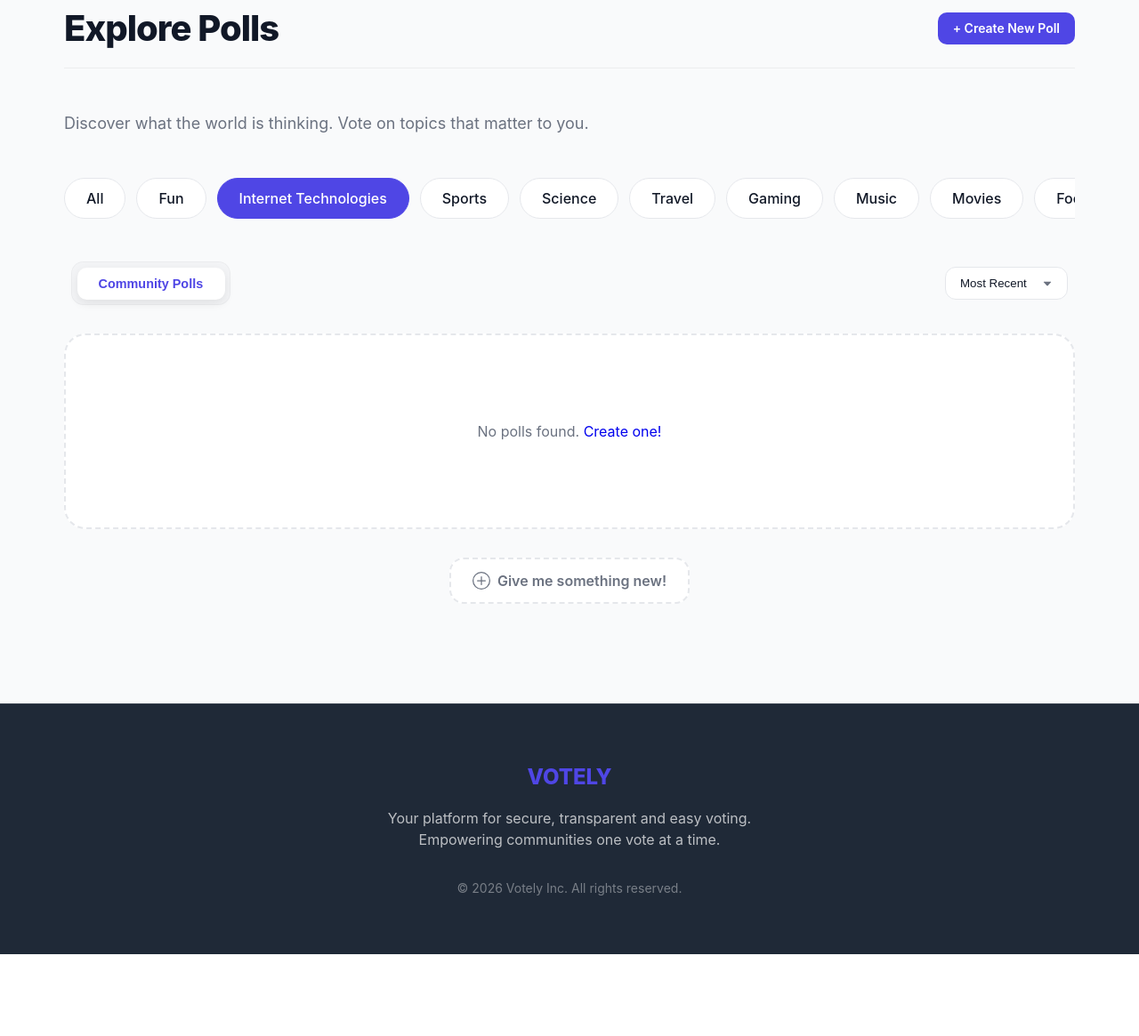
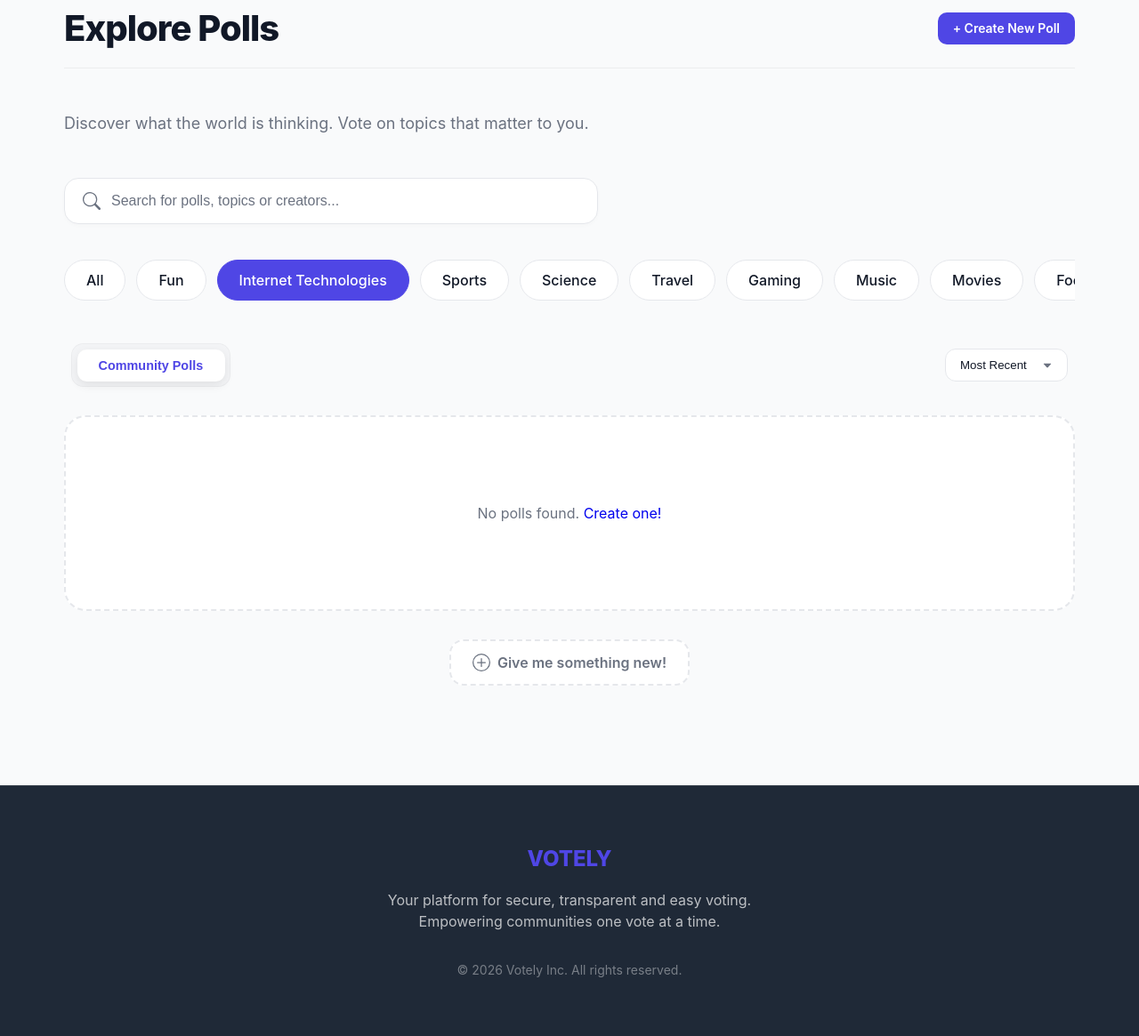
Before and after one commit to kapusta123b/VotingSite, a Django app: page /polls/it/ in a window 1280 px wide. Shown: the part 137-1302 px from the top of the page at 89% size. Before the commit the page ends 1210 px from the top, so only its background shows below. Run offline with Django 5.2, Linux system fonts and the light colour scheme; data comes from the database, SQL or seed files in the repository; data that the repository does not hold is empty; style sheets or scripts are compiled from the project's sources; parts of the project's set-up code (start-up, migrations or seed data) failed here and were passed over; some libraries are stand-ins or nearby versions.

Commit message:
transitioning the project to postgresql, implementing full-text search and updating the ui

```diff
--- a/polls/templates/polls/index.html
+++ b/polls/templates/polls/index.html
@@ -20,6 +20,33 @@
 
             <p class="page-subtitle">Discover what the world is thinking. Vote on topics that matter to you.</p>
 
+            <div class="search-wrapper mb-4">
+                <form action="{% url "polls:index" category_slug %}" method="get" class="search-form-hero">
+                    {% if request.GET.filter %}
+                        <input type="hidden" name="filter" value="{{ request.GET.filter }}">
+                    {% endif %}
+                    {% if request.GET.sort %}
+                        <input type="hidden" name="sort" value="{{ request.GET.sort }}">
+                    {% endif %}
+
+                    <div class="search-input-container">
+                        <span class="search-icon">
+                            <svg xmlns="http://www.w3.org/2000/svg" width="20" height="20" fill="currentColor" viewBox="0 0 16 16">
+                                <path d="M11.742 10.344a6.5 6.5 0 1 0-1.397 1.398h-.001c.03.04.062.078.098.115l3.85 3.85a1 1 0 0 0 1.415-1.414l-3.85-3.85a1.007 1.007 0 0 0-.115-.1zM12 6.5a5.5 5.5 0 1 1-11 0 5.5 5.5 0 0 1 11 0z"/>
+                            </svg>
+                        </span>
+                        <input type="text" name="search" class="search-input" placeholder="Search for polls, topics or creators..." value="{{ request.GET.search|default:'' }}">
+                        {% if request.GET.search %}
+                            <a href="?{% url_replace search='' %}" class="search-clear" title="Clear search">
+                                <svg xmlns="http://www.w3.org/2000/svg" width="18" height="18" fill="currentColor" viewBox="0 0 16 16">
+                                    <path d="M4.646 4.646a.5.5 0 0 1 .708 0L8 7.293l2.646-2.647a.5.5 0 0 1 .708.708L8.707 8l2.647 2.646a.5.5 0 0 1-.708.708L8 8.707l-2.646 2.647a.5.5 0 0 1-.708-.708L7.293 8 4.646 5.354a.5.5 0 0 1 0-.708z"/>
+                                </svg>
+                            </a>
+                        {% endif %}
+                    </div>
+                </form>
+            </div>
+
             <div class="categories-filter">
 
                 {% tag_categories as categories %}
@@ -38,9 +65,10 @@
                 <div class="filter-group">
                     <form action="{% url "polls:index" category_slug %}" method='get' id="filter-form">
                         {% if request.GET.sort %}
-
                             <input type="hidden" name='sort' value='{{ request.GET.sort }}'>
-
+                        {% endif %}
+                        {% if request.GET.search %}
+                            <input type="hidden" name='search' value='{{ request.GET.search }}'>
                         {% endif %}
                         <div class="filter-glider"></div>
                         <button name="filter" value="community" class="filter-btn {% if request.GET.filter != 'user' and request.GET.filter != 'voted' %}active{% endif %}">Community Polls</button>
@@ -56,9 +84,10 @@
                 <div class="sort-group">
                     <form class="sort-form" action='{% url "polls:index" category_slug %}'  method='get'>
                         {% if request.GET.filter %}
-
                             <input type="hidden" name='filter' value='{{ request.GET.filter }}'>
-
+                        {% endif %}
+                        {% if request.GET.search %}
+                            <input type="hidden" name='search' value='{{ request.GET.search }}'>
                         {% endif %}
                         <select name="sort" class="sort-select" onchange="this.form.submit()">
 
--- a/polls/views.py
+++ b/polls/views.py
@@ -11,6 +11,7 @@ from django.contrib.auth.mixins import LoginRequiredMixin, UserPassesTestMixin
 
 from polls.forms import CreatePollForm, VotePollForm
 from polls.models import Question
+from polls.utils import q_search
 
 
 class MainPollsView(ListView):
@@ -22,6 +23,9 @@ class MainPollsView(ListView):
     def get_queryset(self):
         user = self.request.user
         filter_type = self.request.GET.get("filter")
+        sort = self.request.GET.get("sort")
+        category = self.request.GET.get('category_slug')
+        search = self.request.GET.get('search')
 
         if filter_type == "user":
             queryset = Question.objects.user_polls(user)
@@ -32,11 +36,14 @@ class MainPollsView(ListView):
         else:
             queryset = Question.objects.community_polls(user)
 
-        return (
-            queryset.select_related("category", "creator")
-            .by_category(self.kwargs.get('category_slug'))
-            .sorted_by(self.request.GET.get("sort"))
-        )
+        queryset = (queryset.select_related("category", "creator")
+            .by_category(category)
+            .sorted_by(sort))
+
+        if search:
+            return q_search(query=search, queryset=queryset)
+
+        return queryset
 
     def get_context_data(self, **kwargs):
         context = super().get_context_data(**kwargs)
--- a/requirements.txt
+++ b/requirements.txt
@@ -4,4 +4,5 @@ django-sass-processor>=1.4
 django-recaptcha>=4.0.0
 python-dotenv>=1.0.0
 libsass>=0.23.0
+psycopg2-binary>=2.9.9
 EOF
--- a/static/deps/css/index.scss
+++ b/static/deps/css/index.scss
@@ -72,6 +72,74 @@
     flex-direction: column;
     gap: 1.5rem;
     align-items: flex-start;
+  }
+}
+
+.search-wrapper {
+  max-width: 600px;
+  margin-bottom: 2.5rem;
+
+  .search-form-hero {
+    .search-input-container {
+      position: relative;
+      display: flex;
+      align-items: center;
+      background: $white;
+      border: 1px solid $border;
+      border-radius: 1rem;
+      padding: 0.25rem;
+      box-shadow: 0 2px 4px rgba(0, 0, 0, 0.02);
+      transition: all 0.3s ease;
+
+      &:focus-within {
+        border-color: $primary;
+        box-shadow: 0 10px 15px -3px rgba(79, 70, 229, 0.1);
+        transform: translateY(-1px);
+      }
+    }
+
+    .search-input {
+      width: 100%;
+      border: none;
+      padding: 0.75rem 1rem 0.75rem 3rem;
+      background: transparent;
+      font-size: 1rem;
+      font-weight: 500;
+      color: $text;
+
+      &:focus {
+        outline: none;
+      }
+
+      &::placeholder {
+        color: $text-light;
+      }
+    }
+
+    .search-icon {
+      position: absolute;
+      left: 1.25rem;
+      color: $text-light;
+      display: flex;
+      align-items: center;
+      pointer-events: none;
+    }
+
+    .search-clear {
+      position: absolute;
+      right: 1rem;
+      color: $text-light;
+      padding: 0.5rem;
+      display: flex;
+      align-items: center;
+      border-radius: 0.5rem;
+      transition: all 0.2s;
+
+      &:hover {
+        background: rgba(0, 0, 0, 0.05);
+        color: $danger;
+      }
+    }
   }
 }
 
```
Also changed, not shown: app/settings.py (+6 -2 lines), polls/utils.py (added, +16 -0 lines), static/deps/css/account_email.css (+11 -1 lines), static/deps/css/auth.css (+11 -1 lines), static/deps/css/index.css (+49 -0 lines), static/deps/css/password_change.css (+11 -1 lines).
